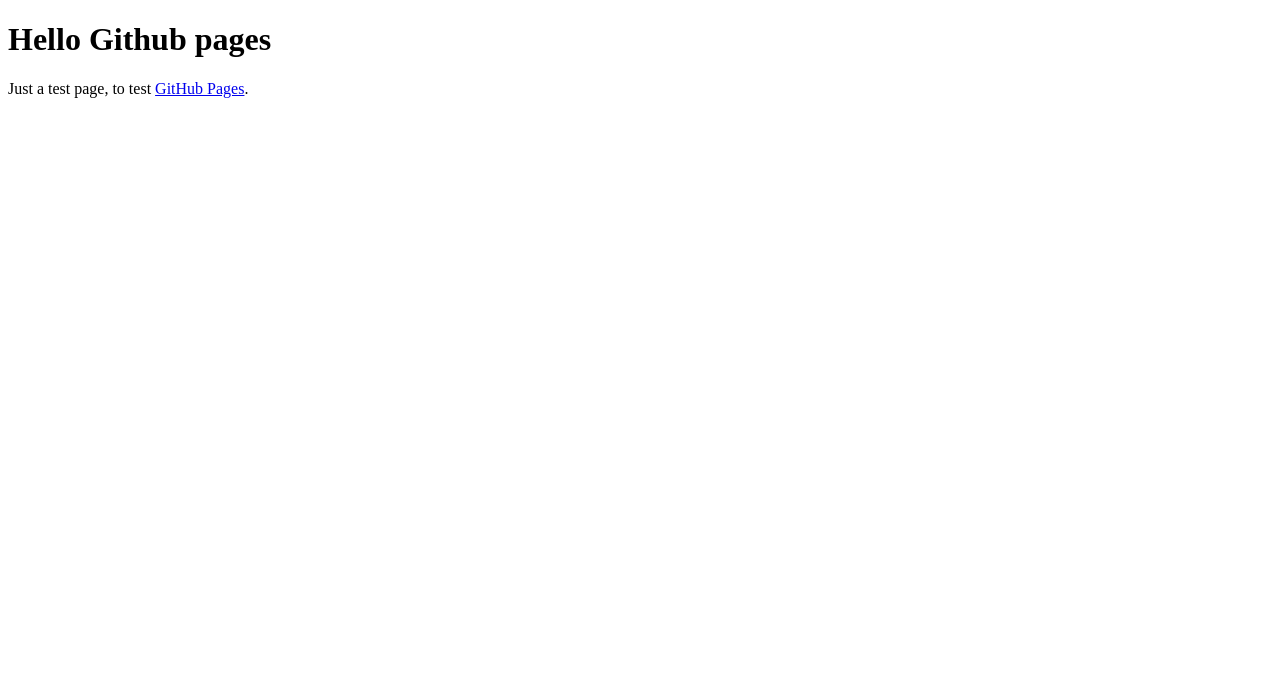
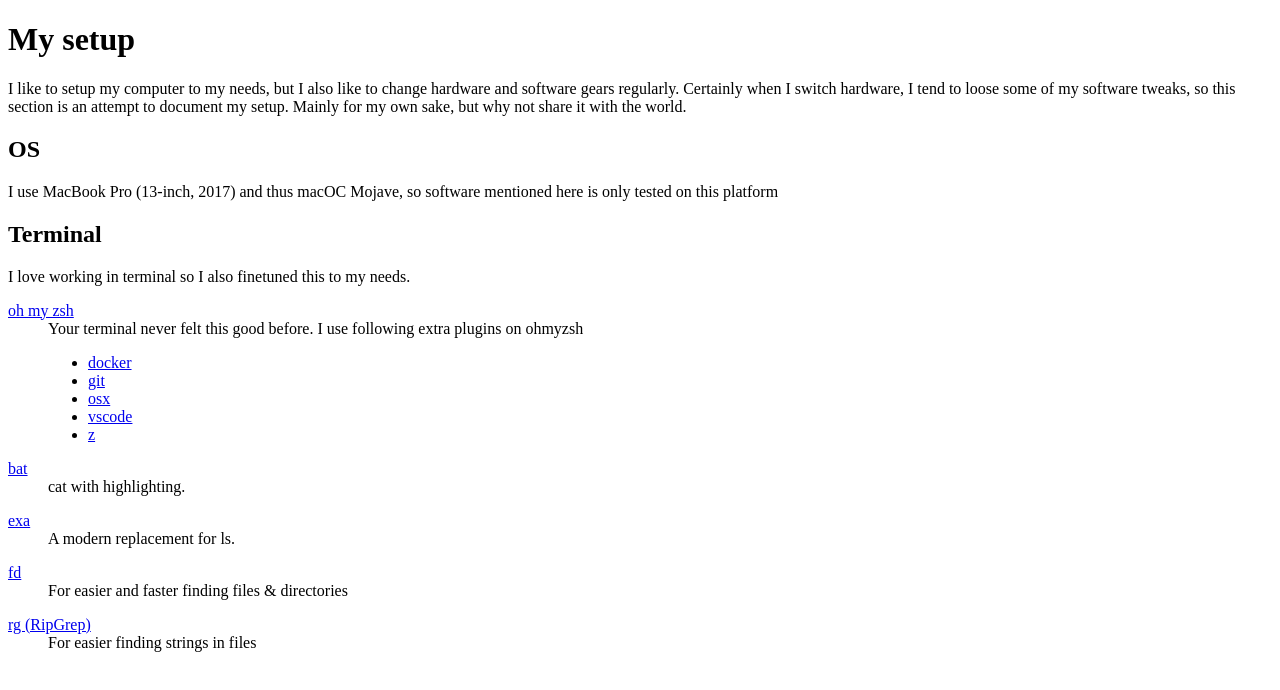
Before and after one commit to bmoelans/bmoelans.github.io, a plain HTML site: page index.html in a window 1280 px wide. Drawn offline with Linux system fonts and the light colour scheme.

Commit message:
Start documenting my software setup

```diff
--- a/index.html
+++ b/index.html
@@ -4,13 +4,65 @@
 <head>
   <meta charset="utf-8">
 
-  <title>Test of GitHub Pages</title>
+  <title>About Bart Moelans</title>
   <meta name="description" content="Simple page to test GitHub pages">
   <meta name="author" content="Bart Moelans">
 </head>
 
 <body>
-	<h1>Hello Github pages</h1>
-	Just a test page, to test <a href="https://pages.github.com/">GitHub Pages</a>.
+	<h1>My setup</h1>
+	<p>
+        I like to setup my computer to my needs, but I also like to change hardware and software gears regularly.
+        Certainly when I switch hardware, I tend to loose some of my software tweaks, so this section is an attempt to document my setup.
+        Mainly for my own sake, but why not share it with the world.
+    </p>
+
+    <h2>OS</h2>
+    <p>
+        I use MacBook Pro (13-inch, 2017) and thus macOC Mojave, so software mentioned here is only tested on this platform
+    </p>
+
+    <h2>Terminal</h2>
+    <p>
+        I love working in terminal so I also finetuned this to my needs.
+    </p>
+    <dl>
+        <dt><a href="https://ohmyz.sh/">oh my zsh</a></dt>
+        <dd>
+            Your terminal never felt this good before.
+            I use following extra plugins on ohmyzsh
+            <ul>
+                <li><a href="https://github.com/robbyrussell/oh-my-zsh/wiki/Plugins#docker">docker</a></li>
+                <li><a href="https://github.com/robbyrussell/oh-my-zsh/wiki/Plugins#git">git</a></li>
+                <li><a href="https://github.com/robbyrussell/oh-my-zsh/wiki/Plugins#osx">osx</a></li>
+                <li><a href="https://github.com/robbyrussell/oh-my-zsh/wiki/Plugins#vscode">vscode</a></li>
+                <li><a href="https://github.com/robbyrussell/oh-my-zsh/wiki/Plugins#z">z</a></li>
+            </ul>
+        </dd>
+    </dl>
+    <dl>
+        <dt><a href="https://github.com/sharkdp/bat">bat</a></dt>
+        <dd>
+            cat with highlighting.
+        </dd>
+    </dl>
+    <dl>
+        <dt><a href="https://the.exa.website/">exa</a></dt>
+        <dd>
+            A modern replacement for ls.
+        </dd>
+    </dl>
+    <dl>
+        <dt><a href="https://github.com/sharkdp/fd">fd</a></dt>
+        <dd>
+            For easier and faster finding files & directories
+        </dd>
+    </dl>
+    <dl>
+        <dt><a href="https://github.com/sharkdp/fd">rg (RipGrep)</a></dt>
+        <dd>
+            For easier finding strings in files
+        </dd>
+    </dl>
 </body>
 </html>
```
